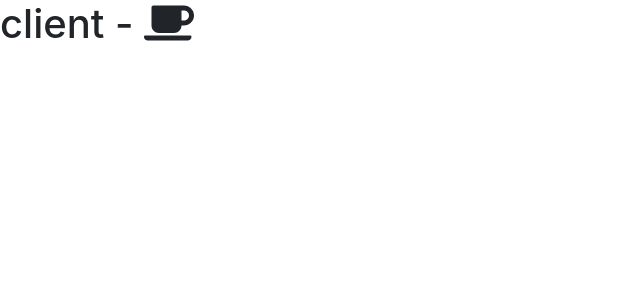
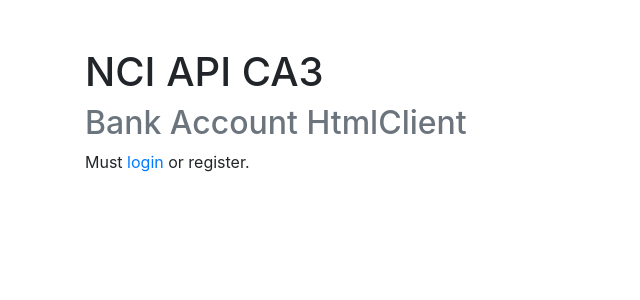
Before and after one commit to pablotarga/nci-apis-client-project, an Angular app: page / in a window 1280 px wide. Shown: the top 300 px of the page, without its empty margins (0-640 px from the left). Built offline with nearby package versions, Linux system fonts and the light colour scheme.

Commit message:
Add simple auth/guest view

```diff
--- a/src/app/app.component.html
+++ b/src/app/app.component.html
@@ -1,4 +1,8 @@
-<h1>
-  {{title}} -
-  <fa-icon [icon]="faCoffee"></fa-icon>
-</h1>
+<h1>{{title}}</h1>
+<h2 class="text-muted">{{subtitle}}</h2>
+
+<app-authorized *ngIf="s.customer; else authComponents"></app-authorized>
+
+<ng-template #authComponents>
+  Must <a href="#" (click)="toggleCustomer()">login</a> or register.
+</ng-template>
--- a/src/app/app.component.ts
+++ b/src/app/app.component.ts
@@ -1,5 +1,6 @@
 import { Component } from '@angular/core';
 import { faCoffee } from '@fortawesome/free-solid-svg-icons';
+import { SystemService } from './system.service';
 
 @Component({
   selector: 'app-root',
@@ -7,6 +8,25 @@ import { faCoffee } from '@fortawesome/free-solid-svg-icons';
   styleUrls: ['./app.component.css']
 })
 export class AppComponent {
-  title = 'client';
+
+  constructor(public s: SystemService) { }
+  title = 'NCI API CA3';
+  subtitle = 'Bank Account HtmlClient';
   faCoffee = faCoffee;
+
+
+  toggleCustomer() {
+    if (this.s.customer) {
+      this.s.logout();
+    } else {
+      this.s.login({
+        address: '25 Talbot St',
+        email: 'john@student.ncirl.ie',
+        id: 1,
+        name: 'John Doe',
+        password: 'Yjk5d53JESdHv5k/rI6Tq/wSkHY=.1GwRmuF4kNs='
+      });
+    }
+
+  }
 }
--- a/src/app/app.module.ts
+++ b/src/app/app.module.ts
@@ -3,10 +3,12 @@ import { NgModule } from '@angular/core';
 
 import { AppComponent } from './app.component';
 import { FontAwesomeModule } from '@fortawesome/angular-fontawesome';
+import { AuthorizedComponent } from './authorized/authorized.component';
 
 @NgModule({
   declarations: [
-    AppComponent
+    AppComponent,
+    AuthorizedComponent
   ],
   imports: [
     BrowserModule,
--- /dev/null
+++ b/src/app/authorized/authorized.component.html
@@ -0,0 +1 @@
+Welcome {{s.customer.name}} <{{s.customer.email}}>
--- /dev/null
+++ b/src/app/authorized/authorized.component.ts
@@ -0,0 +1,15 @@
+import { Component, OnInit } from '@angular/core';
+import { SystemService } from '../system.service';
+
+@Component({
+  selector: 'app-authorized',
+  templateUrl: './authorized.component.html',
+  styleUrls: ['./authorized.component.css']
+})
+export class AuthorizedComponent implements OnInit {
+  constructor(public s: SystemService) { }
+
+  ngOnInit(): void {
+  }
+
+}
--- /dev/null
+++ b/src/app/system.service.ts
@@ -0,0 +1,23 @@
+import { Injectable } from '@angular/core';
+
+@Injectable({
+  providedIn: 'root'
+})
+export class SystemService {
+  public customer = null;
+  public accounts = [];
+  public activeAccount = null;
+  constructor() {
+  }
+
+
+  login = (customer) => {
+    this.customer = customer;
+  }
+
+  logout = () => {
+    this.customer = null;
+    this.accounts = [];
+    this.activeAccount = null;
+  }
+}
--- a/src/index.html
+++ b/src/index.html
@@ -1,5 +1,6 @@
 <!doctype html>
 <html lang="en">
+
 <head>
   <meta charset="utf-8">
   <title>Client</title>
@@ -7,7 +8,11 @@
   <meta name="viewport" content="width=device-width, initial-scale=1">
   <link rel="icon" type="image/x-icon" href="favicon.ico">
 </head>
+
 <body>
-  <app-root></app-root>
+  <div class="container mt-5">
+    <app-root></app-root>
+  </div>
 </body>
+
 </html>
```
Also changed, not shown: src/app/authorized/authorized.component.css (added), 2 other files (tests, documents, lock files or other folders).
